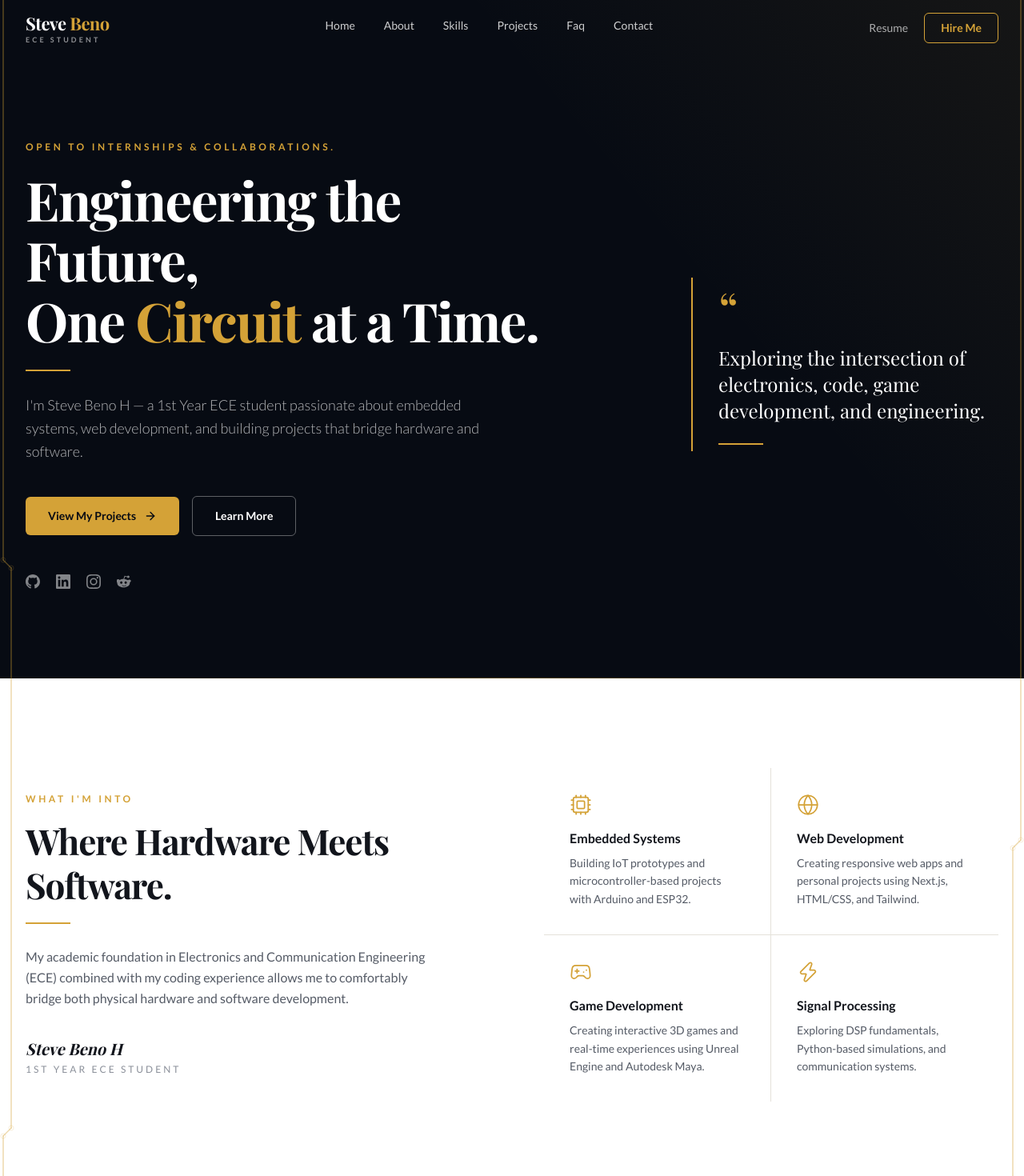
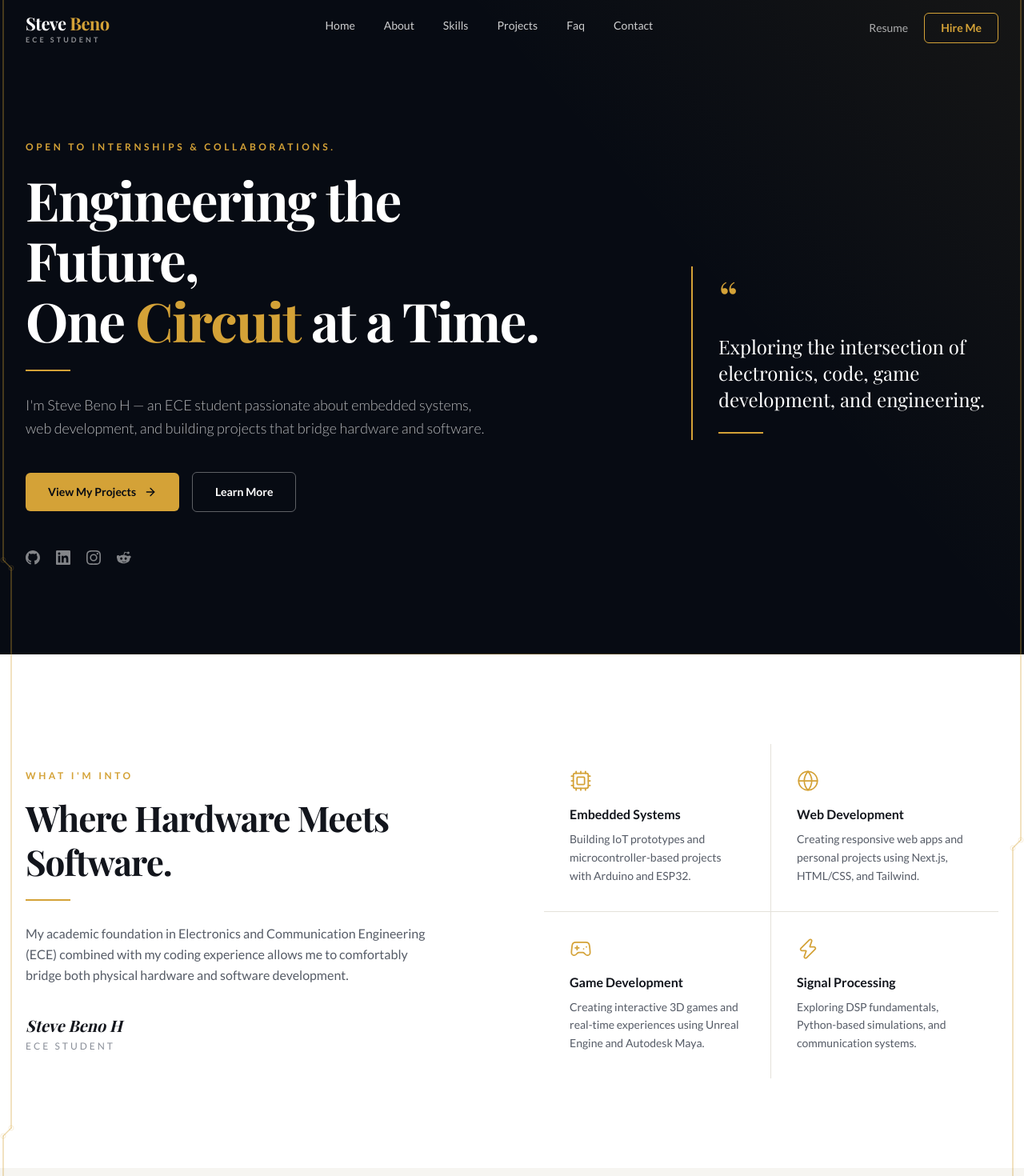
Before and after one commit to stevebenoh-11/Portfolio, a Next.js app: page / in a window 1280 px wide. Shown: the top 1470 px of the page at 80% size. Built offline with nearby package versions, Linux system fonts and the light colour scheme; a web font is replaced by a local one.

Commit message:
Remove first-year references across website

```diff
--- a/src/app/layout.tsx
+++ b/src/app/layout.tsx
@@ -29,7 +29,7 @@ const plexMono = IBM_Plex_Mono({
 export const metadata: Metadata = {
   title: "Steve Beno H — ECE Student Portfolio",
   description:
-    "1st Year ECE student passionate about embedded systems, web development, and building projects that bridge hardware and software.",
+    "ECE student passionate about embedded systems, web development, and building projects that bridge hardware and software.",
   keywords: [
     "Steve Beno",
     "ECE Student",
@@ -43,7 +43,7 @@ export const metadata: Metadata = {
   openGraph: {
     title: "Steve Beno H — ECE Student Portfolio",
     description:
-      "1st Year ECE student passionate about embedded systems, web development, and building projects that bridge hardware and software.",
+      "ECE student passionate about embedded systems, web development, and building projects that bridge hardware and software.",
     type: "website",
   },
 };
--- a/src/components/FAQ.tsx
+++ b/src/components/FAQ.tsx
@@ -6,9 +6,9 @@ import AnimatedSection from "./AnimatedSection";
 
 const faqs = [
   {
-    question: "What year and branch are you studying?",
+    question: "What branch are you studying?",
     answer:
-      "I am a first-year student pursuing a degree in Electronics and Communication Engineering (ECE) at SNS College of Technology. I have a strong interest in embedded systems, game development, and modern software engineering.",
+      "I am pursuing a degree in Electronics and Communication Engineering (ECE) at SNS College of Technology. I have a strong interest in embedded systems, game development, and modern software engineering.",
   },
   {
     question: "Are you open to internships or collaborations?",
--- a/src/components/Footer.tsx
+++ b/src/components/Footer.tsx
@@ -72,7 +72,7 @@ export default function Footer({
               ECE Student
             </p>
             <p className="text-sm text-white/55 leading-relaxed">
-              1st Year ECE student exploring the intersection of electronics, code,
+              ECE student exploring the intersection of electronics, code,
               game development, and engineering.
             </p>
           </div>
--- a/src/components/Hero.tsx
+++ b/src/components/Hero.tsx
@@ -56,7 +56,7 @@ export default function Hero() {
               transition={{ duration: 0.6, delay: 0.4 }}
               className="text-base sm:text-lg text-white/70 max-w-xl mb-10 leading-relaxed font-light"
             >
-              I&apos;m Steve Beno H — a 1st Year ECE student passionate about
+              I&apos;m Steve Beno H — an ECE student passionate about
               embedded systems, web development, and building projects that
               bridge hardware and software.
             </motion.p>
--- a/src/components/WhatIDo.tsx
+++ b/src/components/WhatIDo.tsx
@@ -64,7 +64,7 @@ export default function WhatIDo() {
                 Steve Beno H
               </p>
               <p className="text-xs uppercase tracking-[0.25em] text-caption mt-1">
-                1st Year ECE Student
+                ECE Student
               </p>
             </div>
           </AnimatedSection>
```
